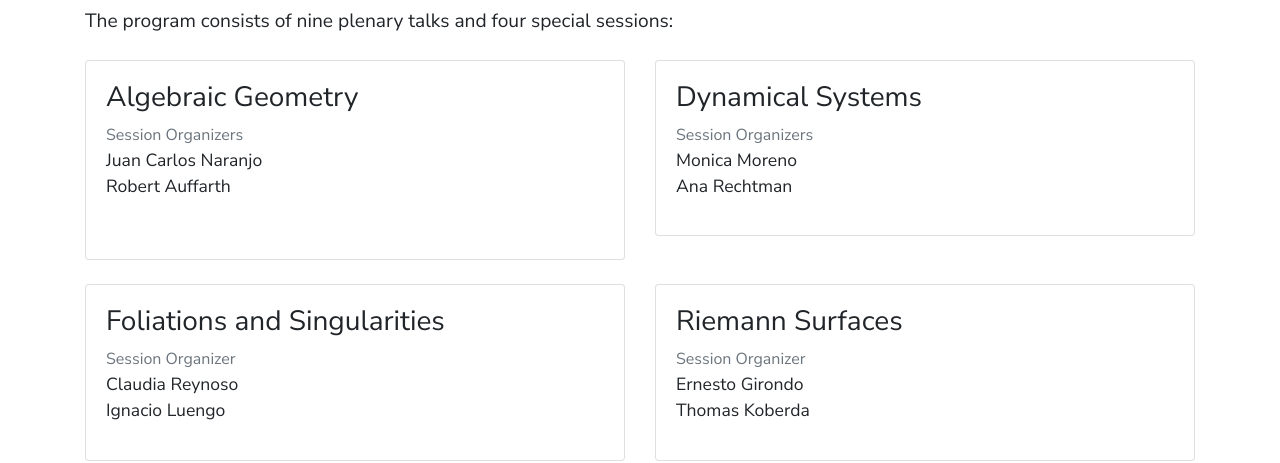
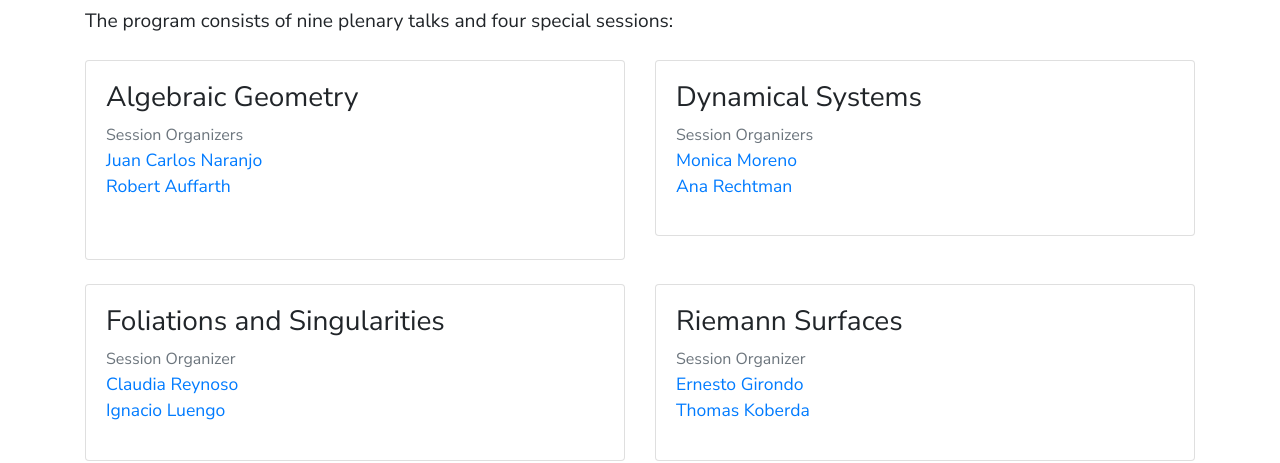
Before and after one commit to miguel-mx/igeo, a plain HTML site: page program.html in a window 1280 px wide. Shown: the part 515-978 px from the top of the page. Drawn offline with nearby package versions, Linux system fonts and the light colour scheme.

Commit message:
- Program URLs

```diff
--- a/program.html
+++ b/program.html
@@ -136,8 +136,8 @@
                             <div class="card-body">
                                 <h3>Algebraic Geometry</h3>
                                 <span class="text-secondary">Session Organizers</span>
-                                <p>Juan Carlos Naranjo<br>
-                                Robert Auffarth</p><br>
+                                <p><a href="http://webgrec.ub.edu/webpages/000006/ang/jcnaranjo.ub.edu.html">Juan Carlos Naranjo</a><br>
+                                    <a href="https://www.uchile.cl/portafolio-academico/impresion.jsf?username=rfauffar">Robert Auffarth</a></p><br>
                             </div>
                         </div>
                     </div>
@@ -146,8 +146,8 @@
                             <div class="card-body">
                                 <h3>Dynamical Systems</h3>
                                 <span class="text-secondary">Session Organizers</span>
-                                <p>Monica Moreno<br>
-                                  Ana Rechtman<br>
+                                <p><a href="https://www.cimat.mx/~mmoreno/">Monica Moreno</a><br>
+                                    <a href="https://irma.math.unistra.fr/~rechtman/">Ana Rechtman</a><br>
                                 </p>
                             </div>
                         </div>
@@ -159,8 +159,8 @@
                             <div class="card-body">
                                 <h3>Foliations and Singularities</h3>
                                 <span class="text-secondary">Session Organizer</span>
-                                <p>Claudia Reynoso<br>
-                                   Ignacio Luengo<br>
+                                <p><a href="https://www.ugto.mx/campusgto/index.php?option=com_content&view=article&id=147:licenciatura-en-matematicas&catid=49">Claudia Reynoso</a><br>
+                                    <a href="http://www.mat.ucm.es/imi/People/Luengo_Velasco_Ignacio.htm ">Ignacio Luengo</a><br>
                                 </p>
                             </div>
                         </div>
@@ -170,8 +170,8 @@
                             <div class="card-body">
                                 <h3>Riemann Surfaces</h3>
                                 <span class="text-secondary">Session Organizer</span>
-                                <p>Ernesto Girondo<br>
-                                   Thomas Koberda</p>
+                                <p><a href=" https://verso.mat.uam.es/web/index.php/es/directorio/24-pdi/42-girondo-sirvent-ernesto">Ernesto Girondo</a><br>
+                                    <a href="https://math.virginia.edu/people/tmk5a/">Thomas Koberda</a></p>
                             </div>
                         </div>
                     </div>
```
